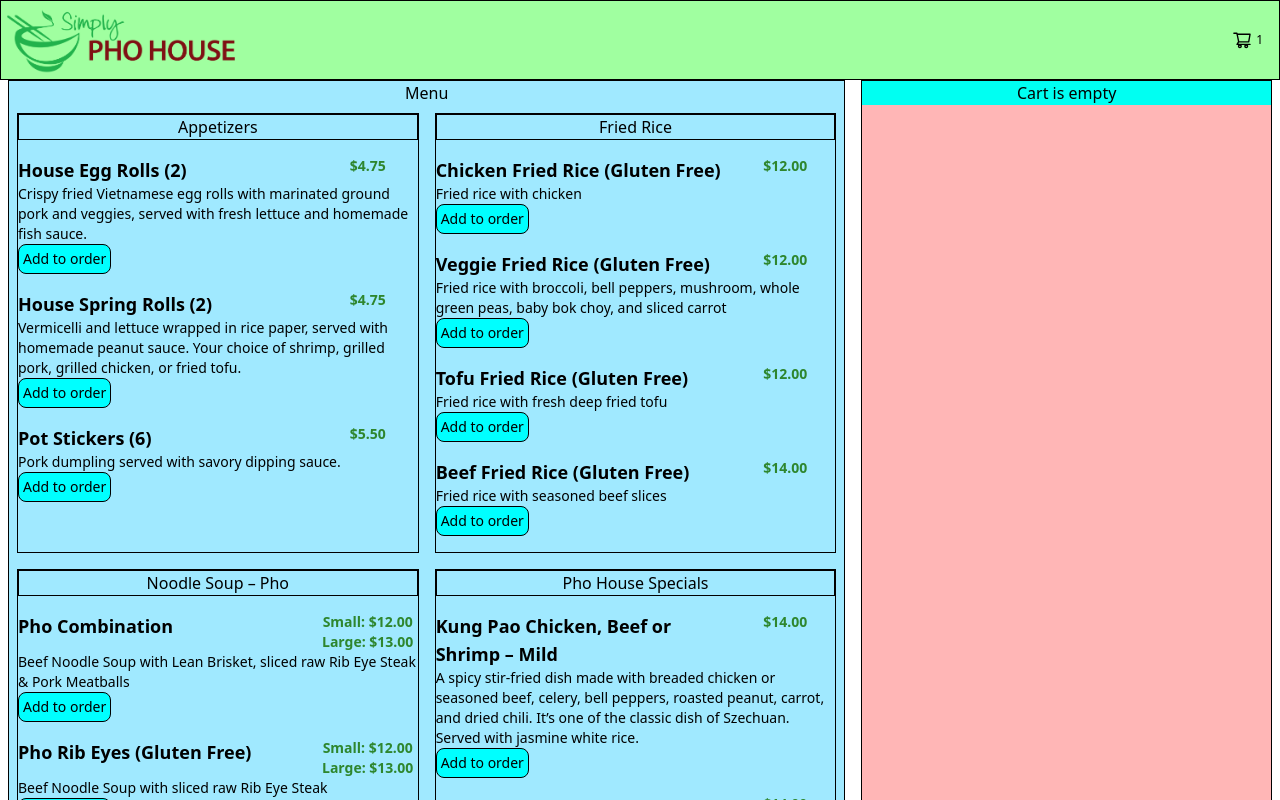
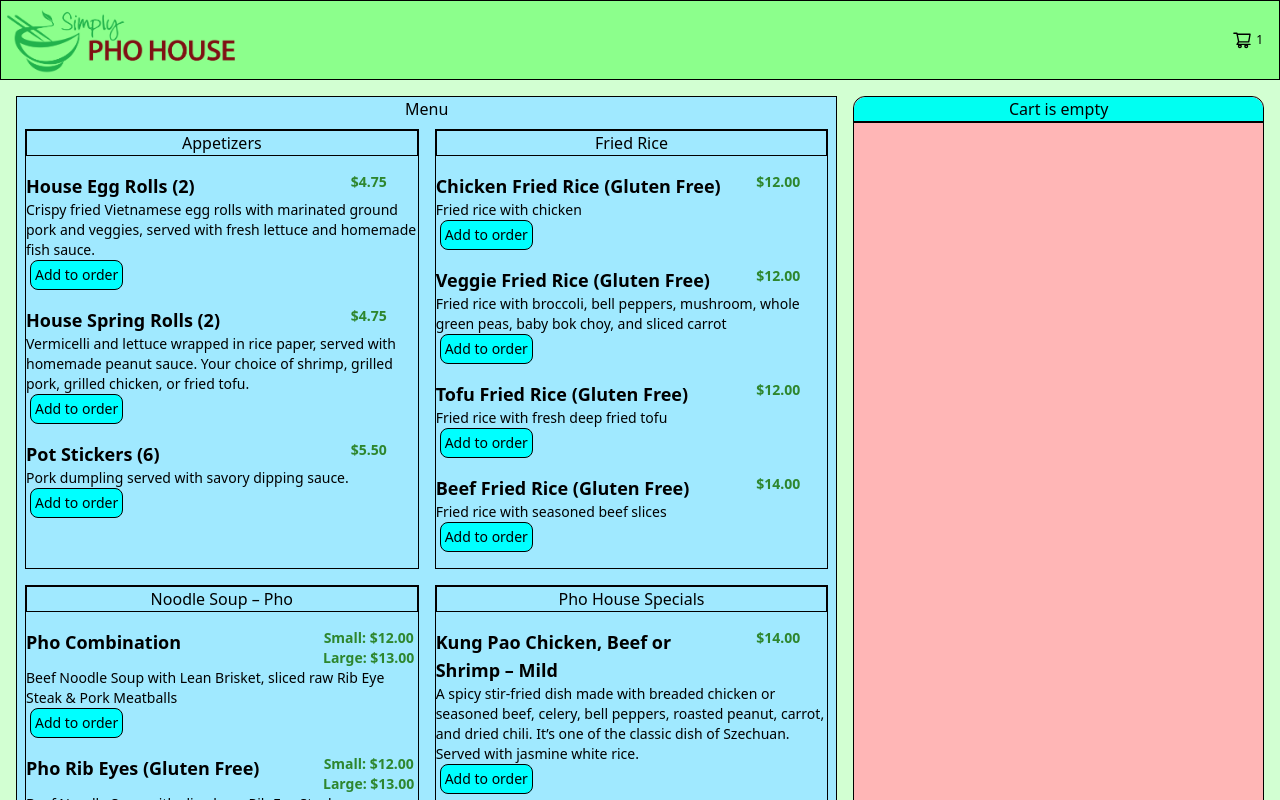
Before and after one commit to fremen432/ReactJS-Restaurant-Website, a React (Create React App) app: page / in a window 1280 px wide. Built offline with nearby package versions, Linux system fonts and the light colour scheme.

Commit message:
begin styling cart

```diff
--- a/src/App.scss
+++ b/src/App.scss
@@ -2,15 +2,30 @@ $header_footer_height: 80px;
 
 $topBar_color: rgb(160, 255, 160);
 $text_color1: rgb(46, 134, 46);
+$relativeVH: calc(100vh - $header_footer_height);
+
+$green_dark1: rgb(0, 71, 0);
+$green_dark2: rgb(0, 117, 0);
+$green_dark3: rgb(1, 163, 1);
+
+$green_light1: rgb(0, 255, 0);
+$green_light2: rgb(140, 255, 140);
+$green_light3: rgb(210, 255, 210);
+
 .cbm-green { background-color: rgb(160, 255, 160); }
 
 .box { border: 1px solid black}
+.box2 { border: 2px solid black}
 
 .app {
+
+  background-color: $green_light3;
   .Header {
     // position:fixed;
+    // background-color: $topBar_color;
+    background-color: $green_light2;
+
     width: 100vw;
-    background-color: $topBar_color;
     height: $header_footer_height;
 
     display: flex;
@@ -111,25 +126,52 @@ $text_color1: rgb(46, 134, 46);
   }
 }
 
-.Cart {
+
+.OrderPage_Body {
+  // $OrderPage_Cart_Total_height: ;
+  .OrderPage_Menu {
+    background-color: rgb(160, 233, 255);
+
+  }
+
+  .OrderPage_Cart {
     background-color: rgb(255, 182, 182);
-  height: 100vh;
-  overflow-y: auto;
+    height: $relativeVH;
+    // position: sticky;
+    // overflow-y: auto;
 
-  #cart_header {
+    .OrderPage_Cart_Header {
       background-color: rgb(0, 255, 242);
     }
 
-  #cart_items_container {
+    .OrderPage_Cart_Items {
+      background-color: rgb(4, 131, 0);
+      overflow-y: auto;
+
+      .Cart_Item {
+        margin: .5rem;
         background-color: rgb(9, 255, 0);
+      }
 
     }
 
-  #cart_total {
-    background-color: rgb(255, 238, 0);
+    .OrderPage_Cart_Total {
+      background-color: rgb(255, 249, 167);
       // position: absolute;
+
+      // .Total_Price_el {
+      //   display: grid;
+      // }
+
+      .Total_Price { background-color: rgb(255, 238, 0);
+      border: 2px solid black
+      }
+      .Total_Btn {
+        background-color: rgb(209, 130, 146);
+      }
     }
 
+  }
 }
 
 
@@ -148,10 +190,40 @@ $text_color1: rgb(46, 134, 46);
   font-weight: bold;
 }
 
-// .header_1 {
-//   background-color: chartreuse;
+// .cart_items {
+
 // }
 
-.cart_items {
+// Break Points:
+// Laptop L:  1440px
+// Laptop:    1024px
+// Tablet:    768px
+// Mobile L:  425px
+// Mobile M:  375px
+// Mobile S:  320px
 
+
+/* Extra small devices (phones, 600px and down) */
+@media only screen and (max-width: 600px) {
+  .example {background: red;}
 }
+
+/* Small devices (portrait tablets and large phones, 600px and up) */
+@media only screen and (min-width: 600px) {
+  .example {background: green;}
+}
+
+/* Medium devices (landscape tablets, 768px and up) */
+@media only screen and (min-width: 768px) {
+  .example {background: blue;}
+}
+
+/* Large devices (laptops/desktops, 992px and up) */
+@media only screen and (min-width: 992px) {
+  .example {background: orange;}
+}
+
+/* Extra large devices (large laptops and desktops, 1200px and up) */
+@media only screen and (min-width: 1200px) {
+  .example {background: pink;}
+}
--- a/src/pages/OrderPage/components/Body/Body.jsx
+++ b/src/pages/OrderPage/components/Body/Body.jsx
@@ -43,14 +43,12 @@ export default function Body() {
   };
 
   return (
-    <div id="SECTION__Body" className="Body grid grid-cols-3 ">
+    <div id="SECTION__Body" className="OrderPage_Body grid grid-cols-3">
         <Menu
-        className=""
         products={products}
         onAdd={onAdd}
         />
         <Cart
-        className=""
         cartItems={cartItems}
         onAdd={onAdd}
         onRemove={onRemove}
--- a/src/pages/OrderPage/components/Body/Cart.jsx
+++ b/src/pages/OrderPage/components/Body/Cart.jsx
@@ -1,5 +1,7 @@
 import data from '../../../../Data'
 import { AiOutlineShoppingCart } from 'react-icons/ai'
+
+// function display
 
 export default function Cart(props) {
     const { cartItems, onAdd, onRemove } = props;
@@ -10,10 +12,10 @@ export default function Cart(props) {
     const totalPrice = itemsPrice + taxPrice + shippingPrice;
 
     return (
-    <div id="Cart" className="box Cart section mx-2">
+    <div id="OrderPage_Cart" className="box OrderPage_Cart section flex flex-col m-4 ml-0 rounded-xl" >
 
-        {/* Header */}
-      <div id="cart_header" className="items_header flex justify-center header_1">
+        {/* Cart Header */}
+      <div id="OrderPage_Cart_Header" className="OrderPage_Cart_Header flex justify-center rounded-t-xl ">
         {cartItems.length === 0 ?
         <div>Cart is empty</div> :
         <>
@@ -26,9 +28,9 @@ export default function Cart(props) {
       </div>
 
       {/* Cart Items */}
-      <div id="cart_items_container" className="cart_items_container">
+      <div id="OrderPage_Cart_Items" className="OrderPage_Cart_Items box">
         {cartItems.map((item) => (
-            <div key={item.id} className="cart_item box">
+            <div key={item.id} className="Cart_Item box">
                 <div className="col-2">{item.name}</div>
                 <div className="col-2">
                 <button onClick={() => onRemove(item)} className="remove">
@@ -48,38 +50,45 @@ export default function Cart(props) {
 
         {/* Total price */}
       {cartItems.length !== 0 && (
-          <div id="cart_total" className="w-full ">
+          <div id="OrderPage_Cart_Total" className="OrderPage_Cart_Total m-2 px-2 pb-1 rounded-xl grid">
             <hr></hr>
-            <div className="row">
-              <div className="col-2">Items Price</div>
-              <div className="col-1 text-right">${itemsPrice.toFixed(2)}</div>
+            <div className="grid grid-cols-2 m-1">
+              <div className="">Items Price</div>
+              <div className=" text-right">${itemsPrice.toFixed(2)}</div>
             </div>
 
-            <div className="row">
-              <div className="col-2">Tax Price</div>
-              <div className="col-1 text-right">${taxPrice.toFixed(2)}</div>
+            <div className="grid grid-cols-2 m-1 mt-0">
+              <div className="">Tax Price</div>
+              <div className=" text-right">${taxPrice.toFixed(2)}</div>
             </div>
 
-            <div className="row">
-              <div className="col-2">Shipping Price</div>
-              <div className="col-1 text-right">
+            <div className="grid grid-cols-2 m-1 mt-0">
+              <div className="">Shipping Price</div>
+              <div className=" text-right">
                 ${shippingPrice.toFixed(2)}
               </div>
             </div>
 
-            <div className="row header_1">
-              <div className="col-2">
+            <div className=" Total_Price grid grid-cols-2 m-1 px-1 header_1">
+              <div className="">
                 <strong>Total Price</strong>
               </div>
-              <div className="col-1 text-right">
+              <div className=" text-right">
                 <strong>${totalPrice.toFixed(2)}</strong>
               </div>
             </div>
 
             <hr />
 
-            <div className="row">
-              <button onClick={() => alert('Implement Checkout!')}>
+            <div className="flex justify-center items-center">
+              <button className="Total_Btn m-1 p-1 rounded w-full box2" onClick={
+                    () => {
+                        let customersOrder = cartItems.map(el => ({dish: el.name, qty: el.qty}) )
+                        // let myJSON = JSON.stringify(customersOrder)
+                        alert(JSON.stringify(customersOrder))
+                        // console.log(customersOrder)
+                    }
+                }>
                 Checkout
               </button>
             </div>
--- a/src/pages/OrderPage/components/Body/Dish.jsx
+++ b/src/pages/OrderPage/components/Body/Dish.jsx
@@ -15,7 +15,7 @@ export default function Dish(props) {
               }</span>
           </div>
           <p className="text-sm">{dish.description}</p>
-        <button onClick={() => onAdd(dish)} className="order_btn rounded-lg p-1 text-sm">Add to order</button>
+          <button onClick={() => onAdd(dish)} className="order_btn rounded-lg mx-1 p-1 text-sm">Add to order</button>
         </div>
     </>
   );
--- a/src/pages/OrderPage/components/Body/Menu.jsx
+++ b/src/pages/OrderPage/components/Body/Menu.jsx
@@ -24,9 +24,8 @@ export default function Menu(props) {
   const sortedMenu = sortMenu(products);
   const dish_name_classes = 'grid grid-cols-4'
 
-
   return (
-    <div id="Menu" className="box Menu section col-span-2 mx-2">
+    <div id="Menu" className="box OrderPage_Menu section col-span-2 m-4">
       <h1 className="text-center">Menu</h1>
 
       {/* Menu Categories */}
```
Also changed, not shown: reference.txt (added). Lines whose indentation alone changed are shown as unchanged.
